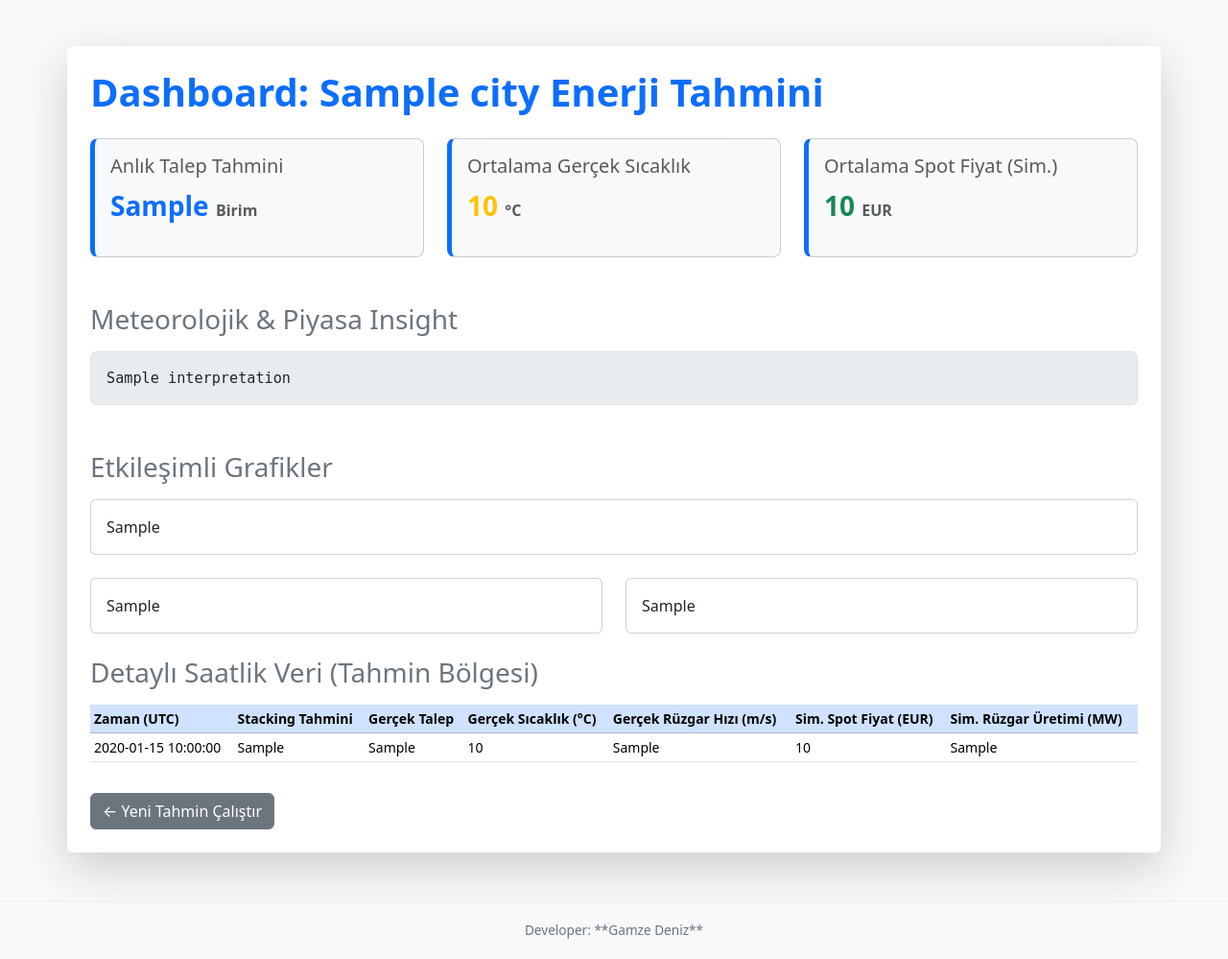
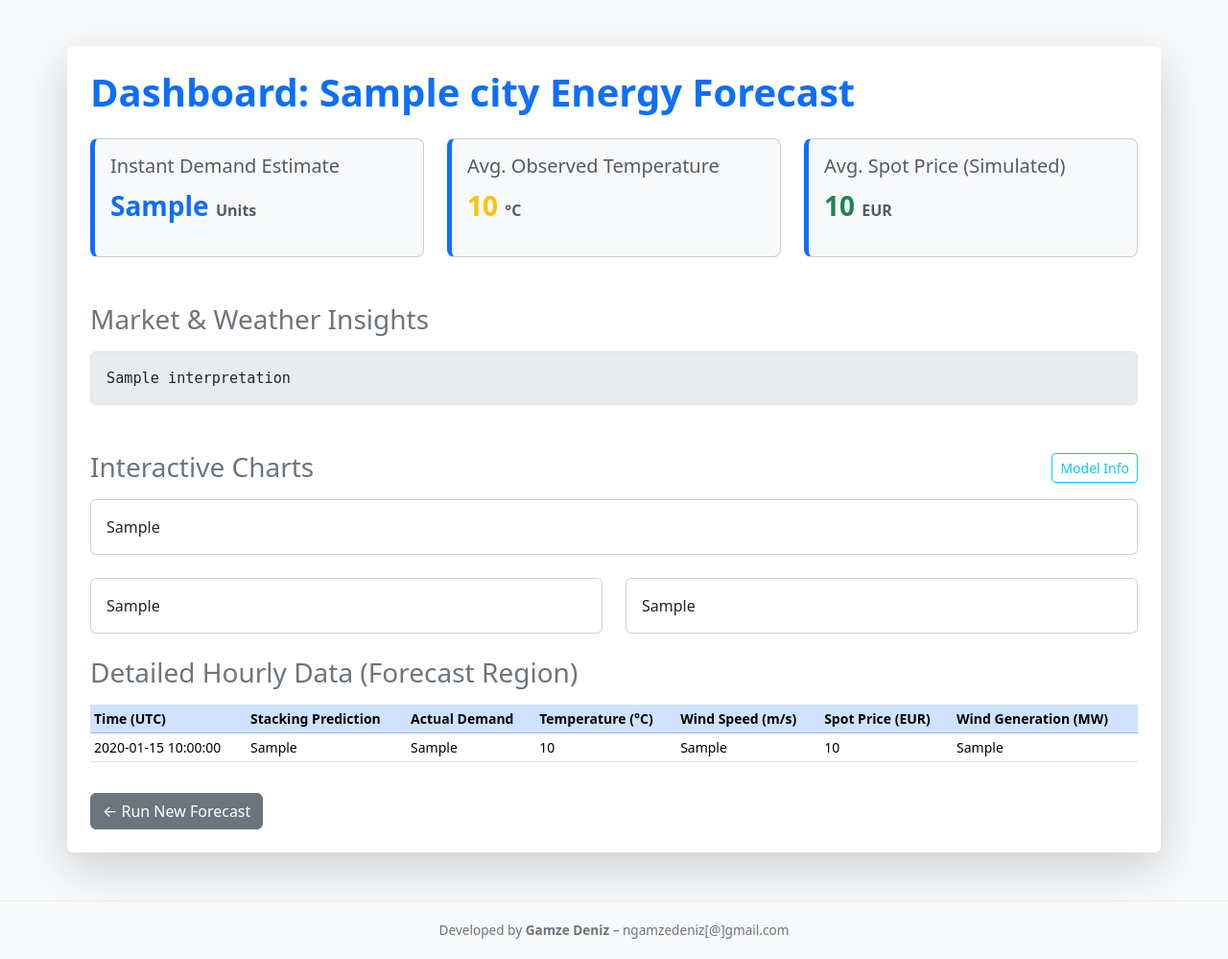
Before and after one commit to ngamzedeniz/energy-forecast-dashboard, a FastAPI app: template templates/result.html in a window 1280 px wide. Shown: the whole page at 96% size. Run offline with FastAPI, Linux system fonts and the light colour scheme; the template is opened without the code that fills it: most values are stand-ins (such as "Sample title", 1, 10 or a date in 2020).

Commit message:
Translate Turkish text to English in result.html

```diff
--- a/templates/result.html
+++ b/templates/result.html
@@ -1,8 +1,8 @@
 <!DOCTYPE html>
-<html lang="tr">
+<html lang="en">
 <head>
     <meta charset="UTF-8">
-    <title>Tahmin Sonuçları: {{ city }}</title>
+    <title>Forecast Results: {{ city }}</title>
     <link href="https://cdn.jsdelivr.net/npm/bootstrap@5.3.3/dist/css/bootstrap.min.css" rel="stylesheet">
     <style>
         .footer {
@@ -29,40 +29,73 @@
 </head>
 <body class="bg-light">
 <div class="container mt-5 p-4 bg-white rounded shadow-lg">
-    <h1 class="mb-4 text-primary fw-bold">Dashboard: {{ city }} Enerji Tahmini</h1>
+    <h1 class="mb-4 text-primary fw-bold">Dashboard: {{ city }} Energy Forecast</h1>
 
     {% if error %}
         <div class="alert alert-danger">{{ error }}</div>
-        <p class="text-danger">Met Office API'sinden veri alınamadı. Lütfen METOFFICE_TOKEN ortam değişkenini kontrol edin veya API kotanızı/izinlerinizi doğrulayın.</p>
+        <p class="text-danger">Failed to retrieve data from the Met Office API. Please verify your <code>METOFFICE_TOKEN</code> or API permissions.</p>
     {% else %}
 
     <div class="row mb-5">
         <div class="col-md-4">
             <div class="card card-stat p-3 h-100">
-                <h5 class="text-muted">Anlık Talep Tahmini</h5>
-                <p class="fs-3 text-primary fw-bold">{{ predicted_demand }} <span class="text-muted fs-6">Birim</span></p>
+                <h5 class="text-muted">Instant Demand Estimate</h5>
+                <p class="fs-3 text-primary fw-bold">{{ predicted_demand }} <span class="text-muted fs-6">Units</span></p>
             </div>
         </div>
         <div class="col-md-4">
             <div class="card card-stat p-3 h-100">
-                <h5 class="text-muted">Ortalama Gerçek Sıcaklık</h5>
+                <h5 class="text-muted">Avg. Observed Temperature</h5>
                 <p class="fs-3 fw-bold text-warning">{{ avg_temp }} <span class="text-muted fs-6">°C</span></p>
             </div>
         </div>
         <div class="col-md-4">
             <div class="card card-stat p-3 h-100">
-                <h5 class="text-muted">Ortalama Spot Fiyat (Sim.)</h5>
+                <h5 class="text-muted">Avg. Spot Price (Simulated)</h5>
                 <p class="fs-3 fw-bold text-success">{{ avg_price }} <span class="text-muted fs-6">EUR</span></p>
             </div>
         </div>
     </div>
 
-    <h3 class="mb-3 text-secondary">Meteorolojik & Piyasa Insight</h3>
+    <h3 class="mb-3 text-secondary">Market & Weather Insights</h3>
     <div class="card p-3 mb-5 insight-card">
         <p class="mb-0">{{ interpretation }}</p>
     </div>
 
-    <h3 class="mb-3 text-secondary">Etkileşimli Grafikler</h3>
+    <div class="d-flex align-items-center justify-content-between mb-3">
+        <h3 class="text-secondary mb-0">Interactive Charts</h3>
+        <!-- Info button -->
+        <button type="button" class="btn btn-outline-info btn-sm" data-bs-toggle="modal" data-bs-target="#modelInfoModal">
+            Model Info
+        </button>
+    </div>
+
+    <!-- Info Modal -->
+    <div class="modal fade" id="modelInfoModal" tabindex="-1" aria-labelledby="modelInfoModalLabel" aria-hidden="true">
+      <div class="modal-dialog modal-dialog-centered">
+        <div class="modal-content">
+          <div class="modal-header">
+            <h5 class="modal-title" id="modelInfoModalLabel">Forecast Model Overview</h5>
+            <button type="button" class="btn-close" data-bs-dismiss="modal" aria-label="Close"></button>
+          </div>
+          <div class="modal-body">
+            <p>
+                The forecast engine integrates near-real-time weather observations with simulated market dynamics.
+                Meteorological inputs are primarily sourced from the <strong>UK Met Office API</strong>.
+                When data is unavailable, it automatically switches to the <strong>Open-Meteo Archive API</strong> as backup.
+            </p>
+            <p>
+                The model calculates <em>HDD/CDD indices</em> and applies a lightweight <strong>stacking regression</strong> ensemble
+                combining weather-driven and simulated demand patterns to estimate short-term load fluctuations.
+                Generated values are illustrative and optimized for demonstration purposes.
+            </p>
+          </div>
+          <div class="modal-footer">
+            <button type="button" class="btn btn-secondary" data-bs-dismiss="modal">Close</button>
+          </div>
+        </div>
+      </div>
+    </div>
 
     <div class="card mb-4 p-3">{{ demand_plot | safe }}</div>
 
@@ -71,18 +104,18 @@
         <div class="col-md-6"><div class="card mb-4 p-3">{{ market_plot | safe }}</div></div>
     </div>
 
-    <h3 class="mb-3 text-secondary">Detaylı Saatlik Veri (Tahmin Bölgesi)</h3>
+    <h3 class="mb-3 text-secondary">Detailed Hourly Data (Forecast Region)</h3>
     <div class="table-responsive">
         <table class="table table-sm table-hover small">
             <thead class="table-primary">
             <tr>
-                <th>Zaman (UTC)</th>
-                <th>Stacking Tahmini</th>
-                <th>Gerçek Talep</th>
-                <th>Gerçek Sıcaklık (°C)</th>
-                <th>Gerçek Rüzgar Hızı (m/s)</th>
-                <th>Sim. Spot Fiyat (EUR)</th>
-                <th>Sim. Rüzgar Üretimi (MW)</th>
+                <th>Time (UTC)</th>
+                <th>Stacking Prediction</th>
+                <th>Actual Demand</th>
+                <th>Temperature (°C)</th>
+                <th>Wind Speed (m/s)</th>
+                <th>Spot Price (EUR)</th>
+                <th>Wind Generation (MW)</th>
             </tr>
             </thead>
             <tbody>
@@ -102,12 +135,13 @@
     </div>
     {% endif %}
 
-    <a href="/" class="btn btn-secondary mt-3">← Yeni Tahmin Çalıştır</a>
+    <a href="/" class="btn btn-secondary mt-3">← Run New Forecast</a>
 </div>
 
 <div class="footer">
-    Developer: **Gamze Deniz**
+    Developed by <strong>Gamze Deniz</strong> – ngamzedeniz[@]gmail.com
 </div>
 
+<script src="https://cdn.jsdelivr.net/npm/bootstrap@5.3.3/dist/js/bootstrap.bundle.min.js"></script>
 </body>
 </html>
```
